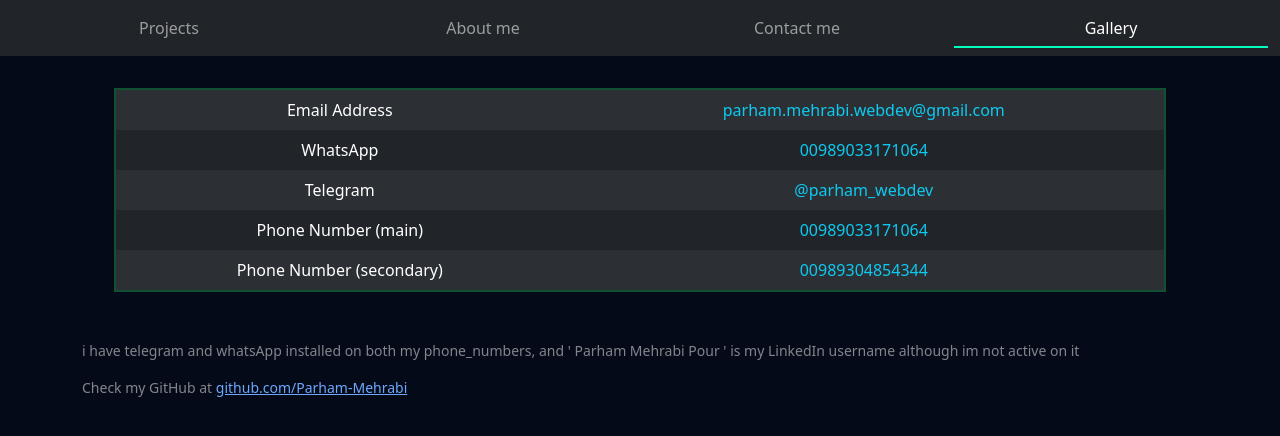
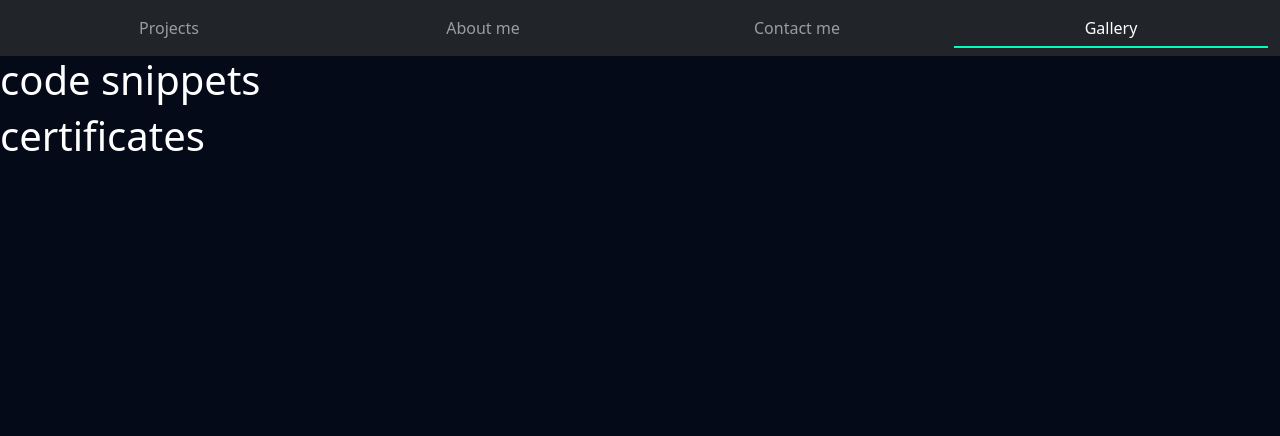
Before and after one commit to Parham-Mehrabi/resume, a React (Vite) app in the folder frontend/: page /Gallery in a window 1280 px wide. Shown: the top 436 px of the page. Built offline with nearby package versions, Linux system fonts and the light colour scheme.

Commit message:
create gallery component

```diff
--- /dev/null
+++ b/frontend/src/components/gallery/gallery.jsx
@@ -0,0 +1,8 @@
+export default function (){
+    return (
+        <>
+            <h1>code snippets</h1>
+            <h1>certificates</h1>
+        </>
+    )
+}
--- a/frontend/src/routers/main_router.jsx
+++ b/frontend/src/routers/main_router.jsx
@@ -8,7 +8,7 @@ import Projects from "../components/projects/projects.jsx";
 import ProjectDetails from "../components/projects/project_details.jsx";
 import base_url from "../contexts/base_url.jsx";
 import IndexPage from '../components/index.jsx'
-
+import Gallery from "../components/gallery/gallery.jsx";
 const router = createBrowserRouter(
         createRoutesFromElements(
             <Route path={'/'} element={
@@ -25,7 +25,7 @@ const router = createBrowserRouter(
                 <Route path='/projects' element={<Projects/>}/>
                 <Route path='/projects/:id' element={<ProjectDetails/>}/>
                 <Route path='/contact' element={<Contact/>}/>
-                <Route path='/Gallery' element={<Contact/>}/>
+                <Route path='/Gallery' element={<Gallery/>}/>
             </Route>
         )
     )
```
